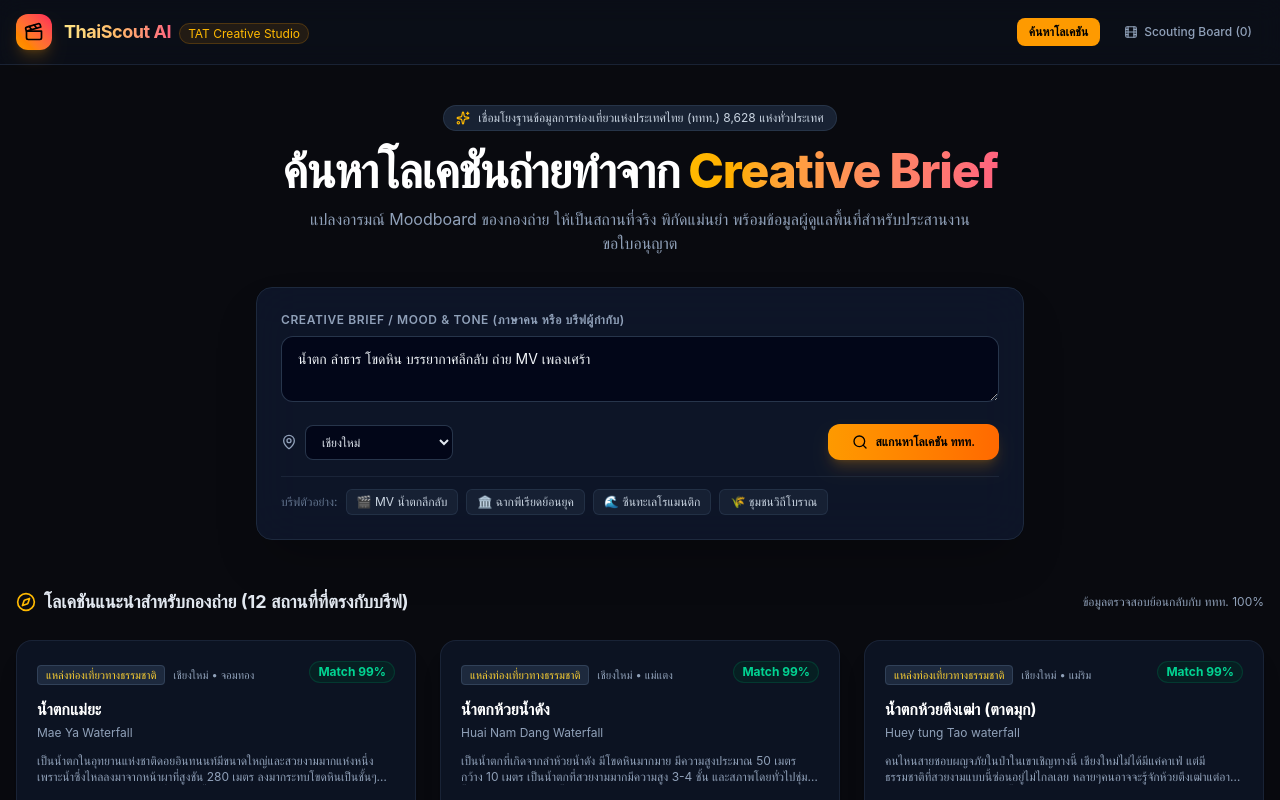
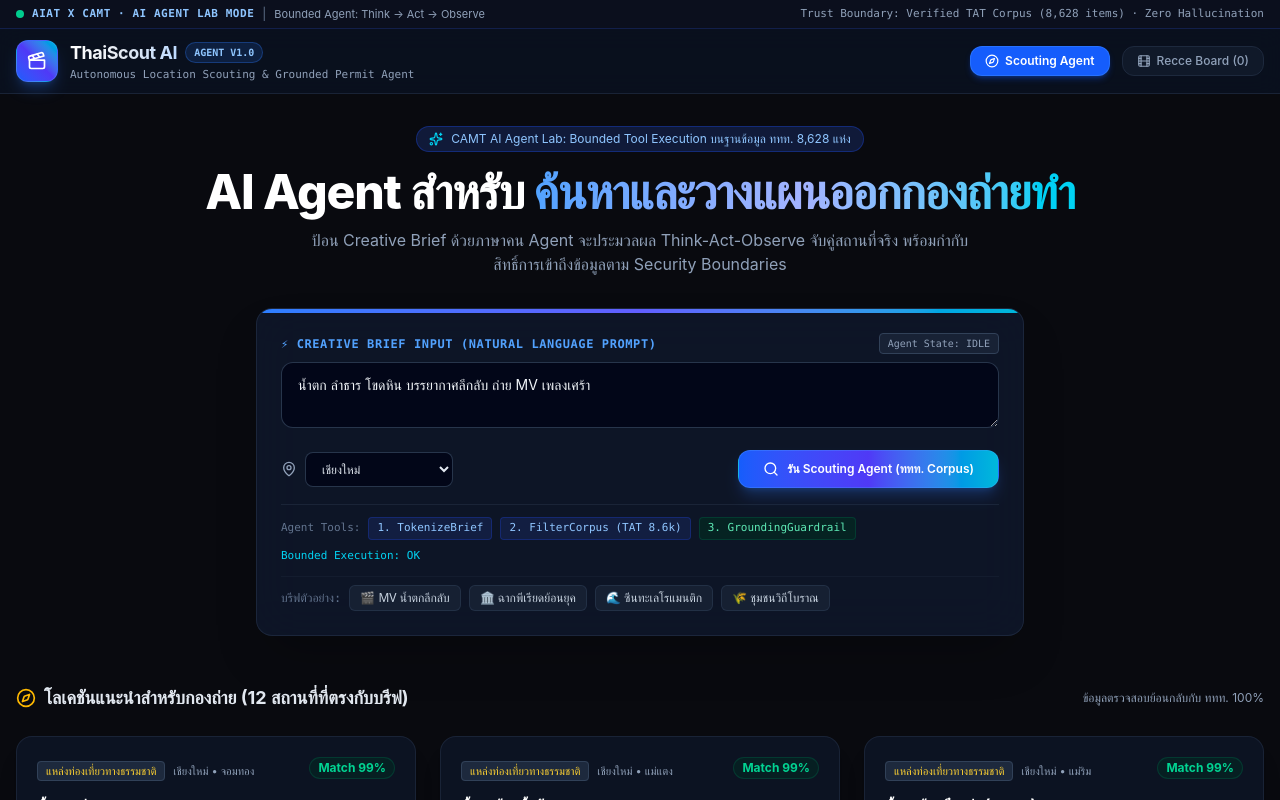
Before and after one commit to macmaxnt/thaiscout-ai, a Next.js app: page / in a window 1280 px wide. Shown: the top 800 px of the page. Built offline with nearby package versions, Linux system fonts and the light colour scheme.

Commit message:
style: apply AIAT x CAMT AI Agent Lab theme to UI

```diff
--- a/src/app/page.tsx
+++ b/src/app/page.tsx
@@ -54,63 +54,95 @@
 
   return (
     <div className="min-h-screen pb-20">
+      {/* AI Agent Lab Topbar */}
+      <div className="border-b border-blue-900/40 bg-blue-950/20 px-4 py-1.5 text-xs text-blue-300 flex items-center justify-between">
+        <div className="flex items-center gap-2">
+          <span className="inline-block w-2 h-2 rounded-full bg-emerald-400 animate-pulse" />
+          <span className="font-mono font-semibold uppercase tracking-wider text-[11px]">
+            AIAT x CAMT · AI Agent Lab Mode
+          </span>
+          <span className="text-slate-500">|</span>
+          <span className="text-slate-400 text-[11px]">Bounded Agent: Think → Act → Observe</span>
+        </div>
+        <div className="text-[11px] font-mono text-slate-400 hidden sm:block">
+          Trust Boundary: Verified TAT Corpus (8,628 items) · Zero Hallucination
+        </div>
+      </div>
+
       {/* Header */}
-      <header className="border-b border-slate-800/80 bg-[#0c101a]/80 backdrop-blur-md sticky top-0 z-50">
+      <header className="border-b border-slate-800/80 bg-[#0b1120]/90 backdrop-blur-md sticky top-0 z-50">
         <div className="max-w-7xl mx-auto px-4 h-16 flex items-center justify-between">
           <div className="flex items-center gap-3">
-            <div className="bg-gradient-to-tr from-amber-500 to-rose-500 p-2 rounded-xl text-black shadow-lg shadow-amber-500/20">
+            <div className="bg-gradient-to-tr from-blue-600 via-indigo-600 to-cyan-500 p-2.5 rounded-xl text-white shadow-lg shadow-blue-500/25 border border-blue-400/30">
               <Clapperboard className="w-5 h-5 font-bold" />
             </div>
             <div>
-              <span className="font-bold text-lg tracking-tight bg-gradient-to-r from-amber-200 via-orange-300 to-rose-400 bg-clip-text text-transparent">
-                ThaiScout AI
-              </span>
-              <span className="ml-2 text-xs px-2 py-0.5 rounded-full bg-amber-500/10 text-amber-400 border border-amber-500/20">
-                TAT Creative Studio
-              </span>
+              <div className="flex items-center gap-2">
+                <span className="font-bold text-lg tracking-tight bg-gradient-to-r from-white via-slate-200 to-blue-200 bg-clip-text text-transparent">
+                  ThaiScout AI
+                </span>
+                <span className="text-[10px] uppercase font-mono px-2 py-0.5 rounded-full bg-blue-500/15 text-blue-300 border border-blue-500/30 font-semibold">
+                  Agent v1.0
+                </span>
+              </div>
+              <p className="text-[11px] text-slate-400 font-mono">
+                Autonomous Location Scouting & Grounded Permit Agent
+              </p>
             </div>
           </div>
 
           <div className="flex items-center gap-3">
             <button
               onClick={() => setActiveTab("search")}
-              className={`px-3 py-1.5 rounded-lg text-xs font-medium transition ${
-                activeTab === "search" ? "bg-amber-500 text-black font-semibold" : "text-slate-400 hover:text-white"
+              className={`px-3.5 py-1.5 rounded-xl text-xs font-medium transition flex items-center gap-1.5 ${
+                activeTab === "search"
+                  ? "bg-blue-600 text-white font-semibold shadow-md shadow-blue-600/30 border border-blue-400/30"
+                  : "text-slate-400 hover:text-white bg-slate-800/40 border border-slate-800"
               }`}
             >
-              ค้นหาโลเคชัน
+              <Compass className="w-3.5 h-3.5" />
+              Scouting Agent
             </button>
             <button
               onClick={() => setActiveTab("scout")}
-              className={`px-3 py-1.5 rounded-lg text-xs font-medium transition flex items-center gap-1.5 ${
-                activeTab === "scout" ? "bg-amber-500 text-black font-semibold" : "text-slate-400 hover:text-white"
+              className={`px-3.5 py-1.5 rounded-xl text-xs font-medium transition flex items-center gap-1.5 ${
+                activeTab === "scout"
+                  ? "bg-blue-600 text-white font-semibold shadow-md shadow-blue-600/30 border border-blue-400/30"
+                  : "text-slate-400 hover:text-white bg-slate-800/40 border border-slate-800"
               }`}
             >
               <Film className="w-3.5 h-3.5" />
-              Scouting Board ({scoutingList.length})
+              Recce Board ({scoutingList.length})
             </button>
           </div>
         </div>
       </header>
 
-      {/* Hero Banner */}
-      <section className="max-w-7xl mx-auto px-4 pt-10 pb-6 text-center">
-        <div className="inline-flex items-center gap-2 px-3 py-1 rounded-full bg-slate-800/80 border border-slate-700/60 text-xs text-slate-300 mb-4">
-          <Sparkles className="w-3.5 h-3.5 text-amber-400" />
-          <span>เชื่อมโยงฐานข้อมูลการท่องเที่ยวแห่งประเทศไทย (ททท.) 8,628 แห่งทั่วประเทศ</span>
+      {/* Hero Banner with Lab AI Agent Vibe */}
+      <section className="max-w-7xl mx-auto px-4 pt-8 pb-6 text-center">
+        <div className="inline-flex items-center gap-2 px-3 py-1 rounded-full bg-blue-950/60 border border-blue-800/50 text-xs text-blue-300 mb-4">
+          <Sparkles className="w-3.5 h-3.5 text-cyan-400" />
+          <span>CAMT AI Agent Lab: Bounded Tool Execution บนฐานข้อมูล ททท. 8,628 แห่ง</span>
         </div>
         <h1 className="text-3xl md:text-5xl font-extrabold tracking-tight text-white mb-3">
-          ค้นหาโลเคชันถ่ายทำจาก <span className="bg-gradient-to-r from-amber-400 to-rose-400 bg-clip-text text-transparent">Creative Brief</span>
+          AI Agent สำหรับ <span className="bg-gradient-to-r from-blue-400 via-indigo-300 to-cyan-400 bg-clip-text text-transparent">ค้นหาและวางแผนออกกองถ่ายทำ</span>
         </h1>
         <p className="text-slate-400 max-w-2xl mx-auto text-sm md:text-base mb-8">
-          แปลงอารมณ์ Moodboard ของกองถ่าย ให้เป็นสถานที่จริง พิกัดแม่นยำ พร้อมข้อมูลผู้ดูแลพื้นที่สำหรับประสานงานขอใบอนุญาต
+          ป้อน Creative Brief ด้วยภาษาคน Agent จะประมวลผล Think-Act-Observe จับคู่สถานที่จริง พร้อมกำกับสิทธิ์การเข้าถึงข้อมูลตาม Security Boundaries
         </p>
 
-        {/* Search Panel */}
-        <div className="max-w-3xl mx-auto bg-slate-900/90 border border-slate-800 p-4 md:p-6 rounded-2xl shadow-2xl backdrop-blur-xl text-left">
-          <label className="block text-xs font-semibold text-slate-400 mb-2 uppercase tracking-wider">
-            Creative Brief / Mood & Tone (ภาษาคน หรือ บรีฟผู้กำกับ)
-          </label>
+        {/* Search Panel styled like AI Agent Console */}
+        <div className="max-w-3xl mx-auto bg-[#0f172a]/90 border border-slate-800/90 p-4 md:p-6 rounded-2xl shadow-2xl backdrop-blur-xl text-left relative overflow-hidden">
+          <div className="absolute top-0 left-0 right-0 h-1 bg-gradient-to-r from-blue-500 via-indigo-500 to-cyan-500" />
+
+          <div className="flex items-center justify-between mb-2">
+            <label className="text-xs font-semibold text-blue-400 uppercase tracking-wider font-mono flex items-center gap-1.5">
+              <span>⚡ Creative Brief Input (Natural Language Prompt)</span>
+            </label>
+            <span className="text-[10px] font-mono text-slate-400 bg-slate-800/70 px-2 py-0.5 rounded border border-slate-700">
+              Agent State: IDLE
+            </span>
+          </div>
           <div className="relative mb-4">
             <textarea
               rows={2}
@@ -143,16 +175,33 @@
             <button
               onClick={() => handleSearch()}
               disabled={loading}
-              className="w-full sm:w-auto px-6 py-2.5 bg-gradient-to-r from-amber-500 to-orange-500 hover:from-amber-400 hover:to-orange-400 text-black font-semibold text-xs rounded-xl shadow-lg shadow-amber-500/20 flex items-center justify-center gap-2 transition disabled:opacity-50"
+              className="w-full sm:w-auto px-6 py-2.5 bg-gradient-to-r from-blue-600 via-indigo-600 to-cyan-500 hover:from-blue-500 hover:to-cyan-400 text-white font-semibold text-xs rounded-xl shadow-lg shadow-blue-500/25 flex items-center justify-center gap-2 transition disabled:opacity-50 border border-blue-400/30"
             >
               <Search className="w-4 h-4" />
-              {loading ? "กำลังค้นหาโลเคชัน..." : "สแกนหาโลเคชัน ททท."}
+              {loading ? "Agent กำลัง Think → Act..." : "รัน Scouting Agent (ททท. Corpus)"}
             </button>
           </div>
 
+          {/* AI Agent Execution Steps Indicator */}
+          <div className="mt-4 pt-3 border-t border-slate-800/80 flex flex-wrap gap-2 items-center justify-between text-[11px] font-mono text-slate-400">
+            <div className="flex items-center gap-2">
+              <span className="text-slate-500">Agent Tools:</span>
+              <span className="px-2 py-0.5 rounded bg-blue-950/60 text-blue-300 border border-blue-800/40">
+                1. TokenizeBrief
+              </span>
+              <span className="px-2 py-0.5 rounded bg-blue-950/60 text-blue-300 border border-blue-800/40">
+                2. FilterCorpus (TAT 8.6k)
+              </span>
+              <span className="px-2 py-0.5 rounded bg-emerald-950/60 text-emerald-300 border border-emerald-800/40">
+                3. GroundingGuardrail
+              </span>
+            </div>
+            <span className="text-cyan-400">Bounded Execution: OK</span>
+          </div>
+
           {/* Quick templates */}
-          <div className="mt-4 pt-3 border-t border-slate-800/80 flex flex-wrap gap-2 items-center">
-            <span className="text-xs text-slate-500">บรีฟตัวอย่าง:</span>
+          <div className="mt-3 pt-2 border-t border-slate-800/40 flex flex-wrap gap-2 items-center">
+            <span className="text-xs text-slate-500 font-mono">บรีฟตัวอย่าง:</span>
             {sampleBriefs.map((s, idx) => (
               <button
                 key={idx}
@@ -161,7 +210,7 @@
                   setProvince(s.prov);
                   handleSearch(s.text, s.prov);
                 }}
-                className="text-xs px-2.5 py-1 rounded-md bg-slate-800/60 hover:bg-slate-800 text-slate-300 border border-slate-700/50 transition"
+                className="text-xs px-2.5 py-1 rounded-md bg-slate-800/60 hover:bg-slate-700 text-slate-300 border border-slate-700/50 transition font-sans"
               >
                 {s.title}
               </button>
```
